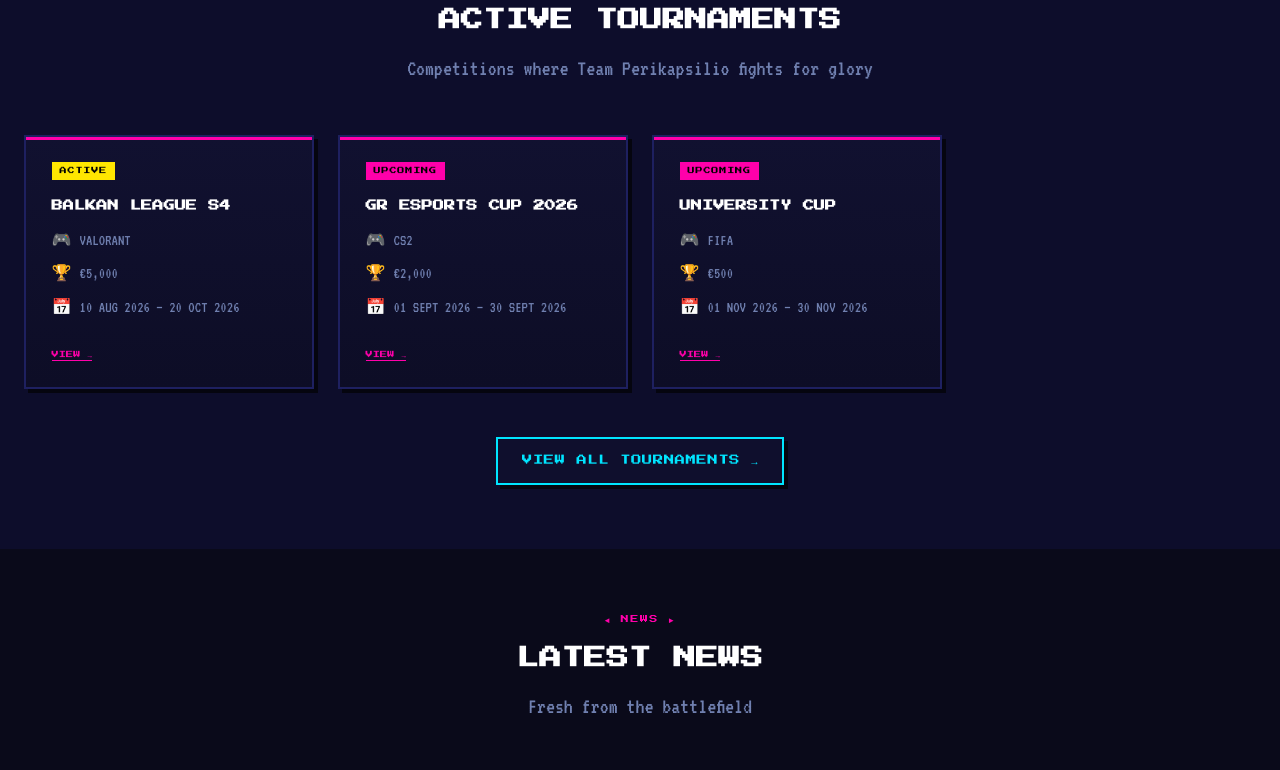
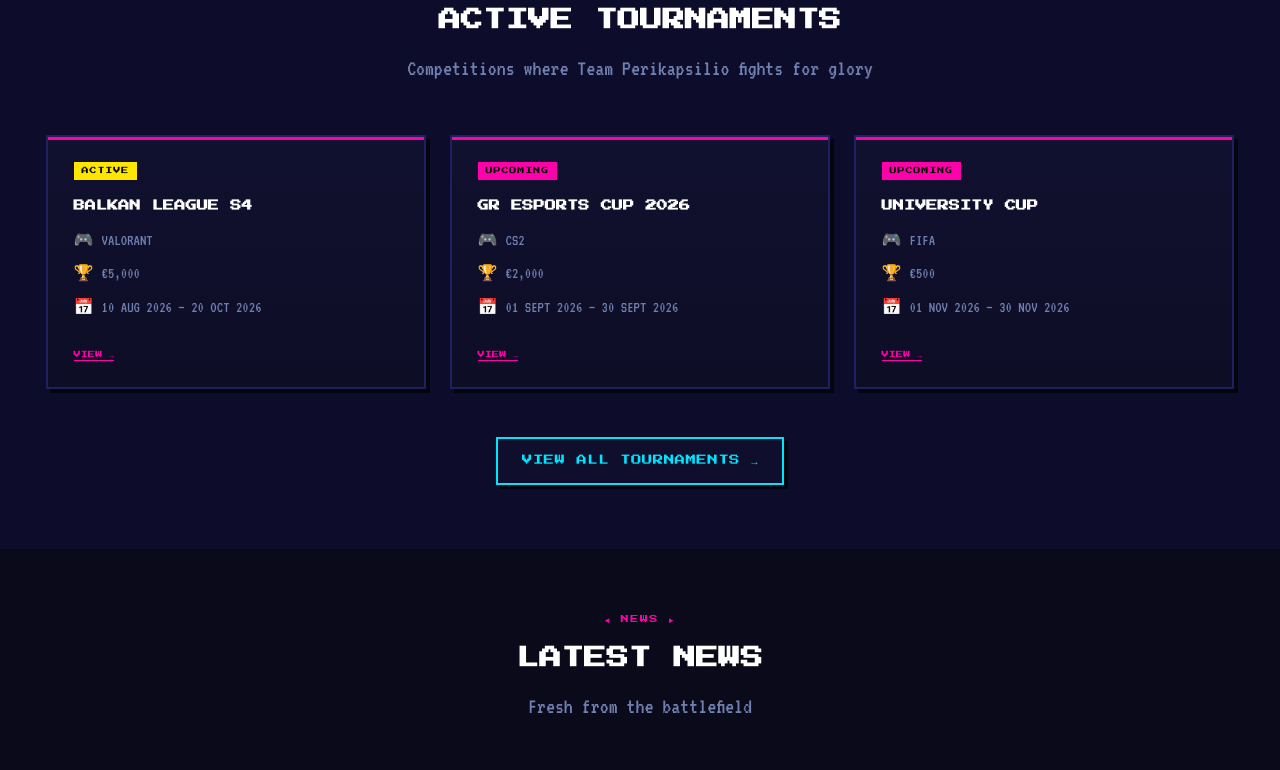
Before and after one commit to eXaiSios/team-perikapsilio, a plain HTML site: page index.html in a window 1280 px wide. Shown: the part 1630-2400 px from the top of the page. Drawn offline with Linux system fonts and the light colour scheme.

Commit message:
Center home tournaments, events, and news preview grids

```diff
--- a/style.css
+++ b/style.css
@@ -332,6 +332,33 @@ ul { list-style: none; }
   padding: var(--section-pad);
 }
 .section-alt .section { padding: 0; max-width: 1200px; margin: 0 auto; }
+.section-alt > .cards-grid,
+.section-alt > .news-grid,
+.section-alt > .section-header,
+.section-alt > .section-footer {
+  max-width: 1200px;
+  margin-left: auto;
+  margin-right: auto;
+}
+#home-events,
+#home-tournaments,
+#home-news {
+  display: flex;
+  flex-wrap: wrap;
+  justify-content: center;
+  gap: var(--grid-gap);
+}
+#home-events .card,
+#home-tournaments .card,
+#home-news .card {
+  flex: 1 1 280px;
+  max-width: 380px;
+}
+#home-events .empty-state,
+#home-tournaments .empty-state,
+#home-news .empty-state {
+  width: 100%;
+}
 .section-header { text-align: center; margin-bottom: 3rem; }
 .section-tag {
   font-size: 0.5rem;
```
